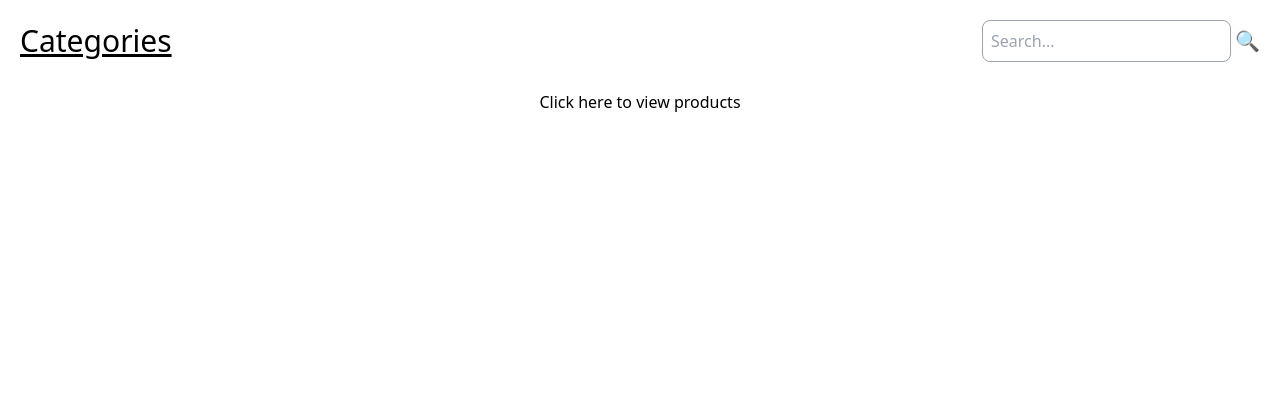
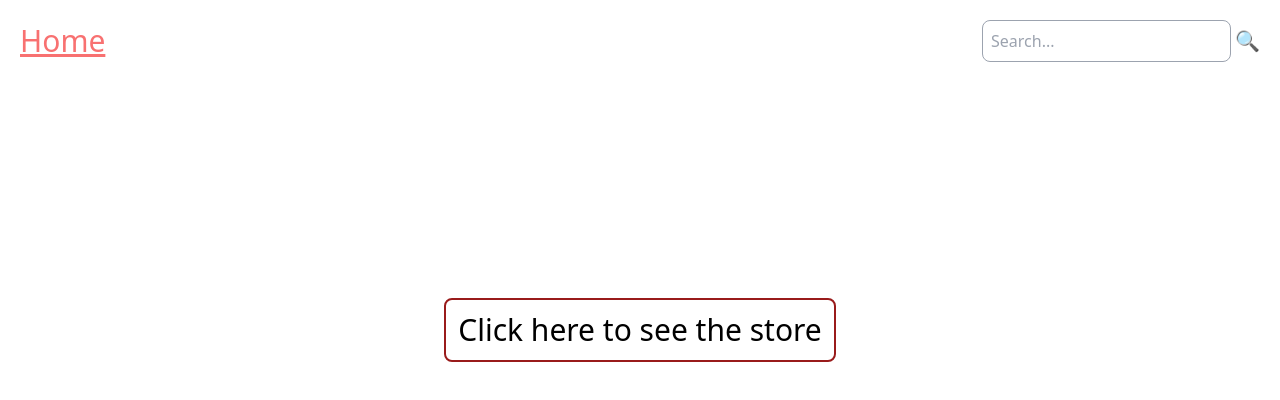
Before and after one commit to amanfangeria980/assignment-p, a React (Vite) app: page / in a window 1280 px wide. Shown: the top 400 px of the page. Built offline with nearby package versions, Linux system fonts and the light colour scheme.

Commit message:
hell yes working with some changes

```diff
--- a/src/layout/MainLayout.jsx
+++ b/src/layout/MainLayout.jsx
@@ -1,5 +1,5 @@
 import { useState } from "react";
-import { Outlet, useNavigate } from "react-router-dom";
+import { Link, Outlet, useNavigate } from "react-router-dom";
 const MainLayout = () => {
     const [searchInput, setSearchInput] = useState("");
     const navigate = useNavigate();
@@ -11,7 +11,11 @@ const MainLayout = () => {
     return (
         <div className="m-2">
             <div className="flex items-center justify-between mb-4 p-3 ">
-                <h2 className="text-3xl text-center underline">Categories</h2>
+                <Link to="/">
+                    <h2 className="text-3xl text-center underline text-red-400">
+                        Home
+                    </h2>
+                </Link>
                 <div className="flex gap-1 items-center justify-center">
                     <input
                         type="text"
@@ -19,9 +23,9 @@ const MainLayout = () => {
                         placeholder="Search..."
                         onChange={(e) => setSearchInput(e.target.value)}
                     />
-                    <h2 className="text-xl" onClick={handleSearch}>
+                    <button className="text-xl" onClick={handleSearch}>
                         🔍
-                    </h2>
+                    </button>
                 </div>
             </div>
             <Outlet />
--- a/src/pages/HomePage.jsx
+++ b/src/pages/HomePage.jsx
@@ -2,7 +2,12 @@ import { Link } from "react-router-dom";
 const HomePage = () => {
     return (
         <div className="flex items-center justify-center">
-            <Link to="/category?name=All">Click here to view products</Link>
+            <Link
+                to="/category?name=All"
+                className="text-3xl mt-52 rounded-lg border-2 border-red-800 p-3"
+            >
+                Click here to see the store
+            </Link>
         </div>
     );
 };
--- a/src/pages/SearchPage.jsx
+++ b/src/pages/SearchPage.jsx
@@ -27,7 +27,7 @@ const SearchPage = () => {
 
     return (
         <div>
-            <h1>Search Page</h1>
+            <h1 className="text-3xl mb-3">Search Result for "{searchQuery}"</h1>
             {loading && <div>Loading results...</div>}
             {products.length > 0 ? (
                 products.map((product) => (
```
Also changed, not shown: src/pages/CategoryPage.jsx (+0 -150 lines).
